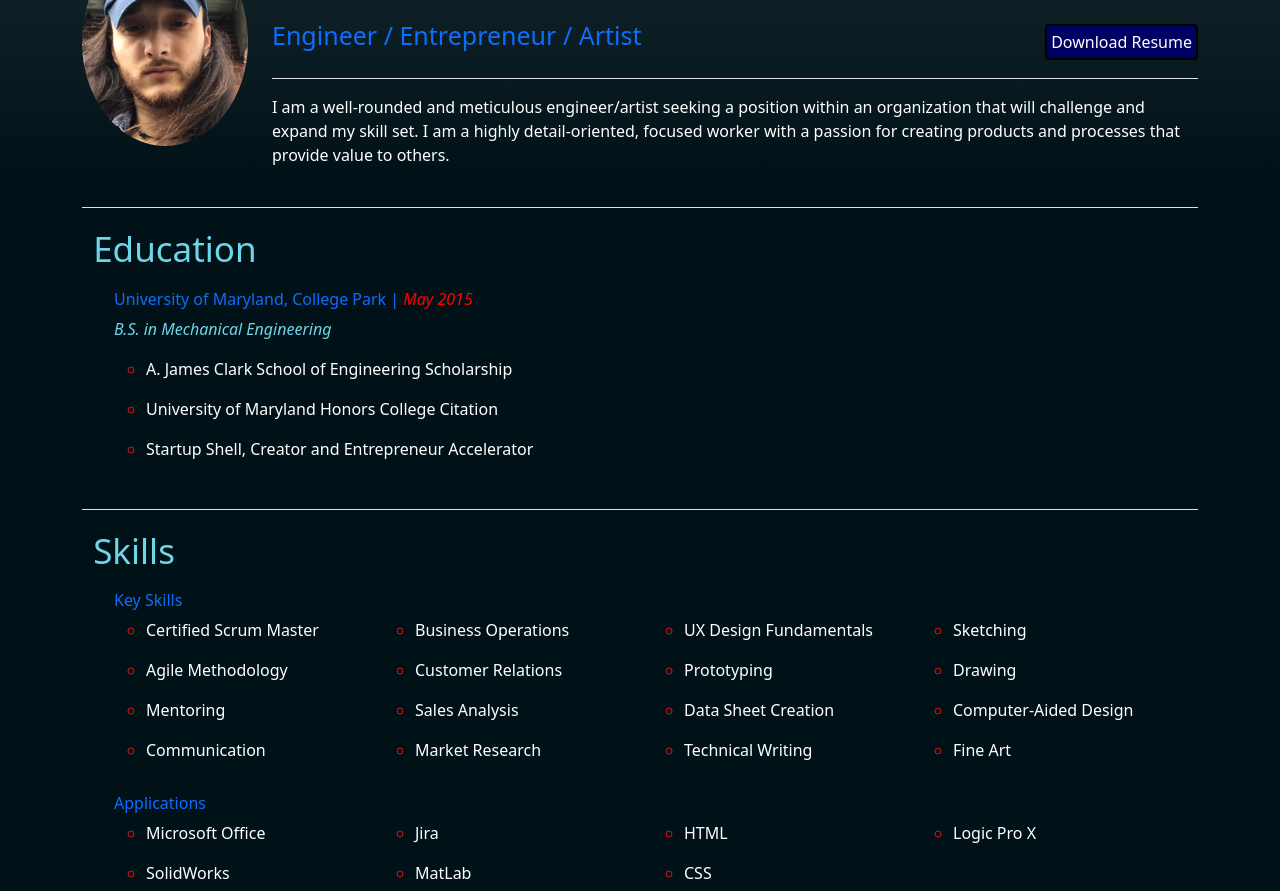
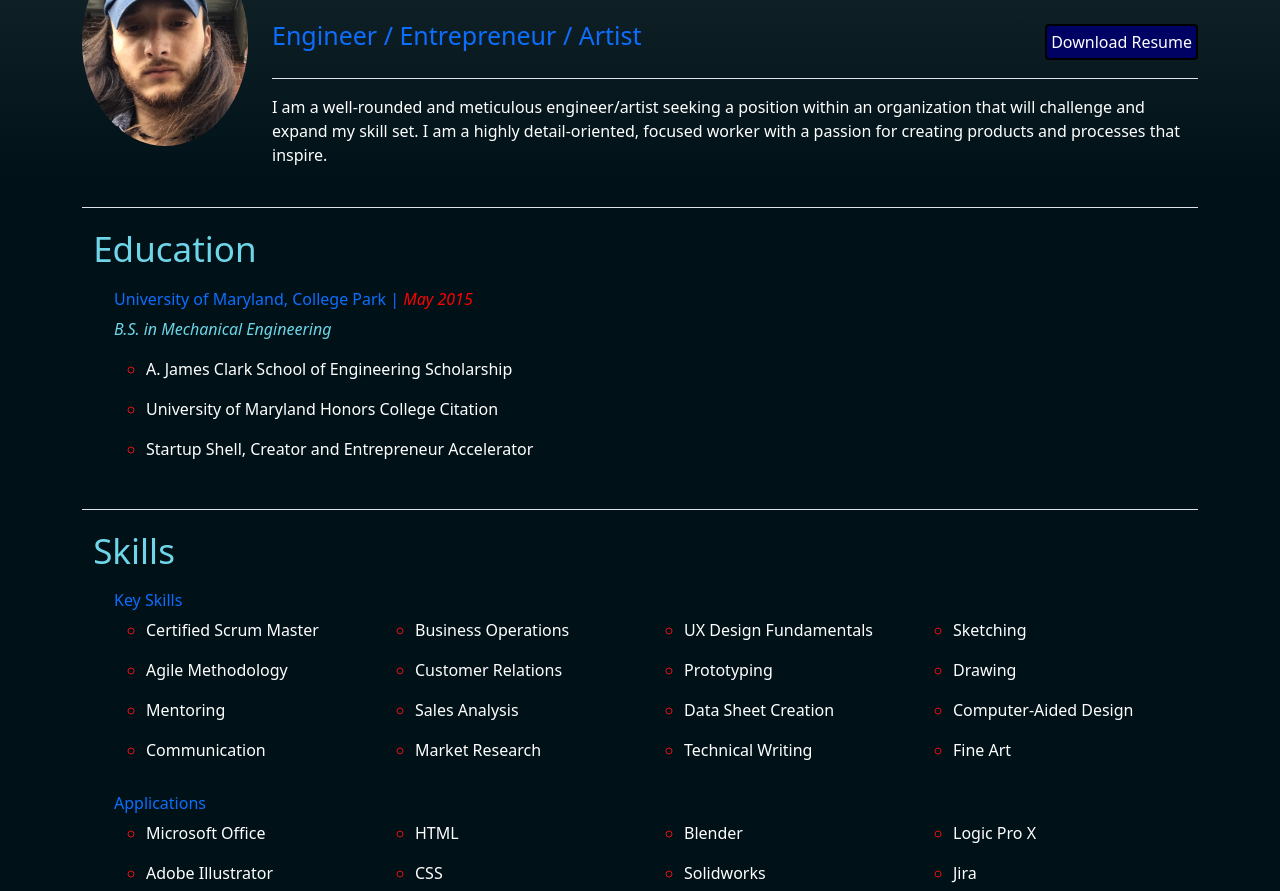
Before and after one commit to condition7/condition7.github.io, a plain HTML site: page pages/RESUME.html in a window 1280 px wide. Shown: the part 301-1192 px from the top of the page. Drawn offline with nearby package versions, Linux system fonts and the light colour scheme; a web font is replaced by a local one.

Commit message:
Resume page changes

```diff
--- a/pages/RESUME.html
+++ b/pages/RESUME.html
@@ -81,7 +81,7 @@
                 </div>
               <p class="border-top pt-3">I am a well-rounded and meticulous engineer/artist seeking a position within an
                 organization that will challenge and expand my skill set. I am a highly detail-oriented, focused
-                worker with a passion for creating products and processes that provide value to others. </p>
+                worker with a passion for creating products and processes that inspire. </p>
             </div>
           </div>
         </div>
@@ -152,18 +152,19 @@
                 <ul class="row">
                     <div class="col-6 col-sm-6 col-md-3 col-lg-3">
                         <li><p>Microsoft Office</p></li>
-                        <li><p>SolidWorks</p></li>
-                    </div>
-                    <div class="col-6 col-sm-6 col-md-3 col-lg-3">
-                        <li><p>Jira</p></li>
-                        <li><p>MatLab</p></li>
+                        <li><p>Adobe Illustrator</p></li>
                     </div>
                     <div class="col-6 col-sm-6 col-md-3 col-lg-3">
                         <li><p>HTML</p></li>
                         <li><p>CSS</p></li>
                     </div>
                     <div class="col-6 col-sm-6 col-md-3 col-lg-3">
+                        <li><p>Blender</p></li>
+                        <li><p>Solidworks</p></li>
+                    </div>
+                    <div class="col-6 col-sm-6 col-md-3 col-lg-3">
                         <li><p>Logic Pro X</p></li>
+                        <li><p>Jira</p></li>
                     </div>
                 </ul>
             </ul>
```
